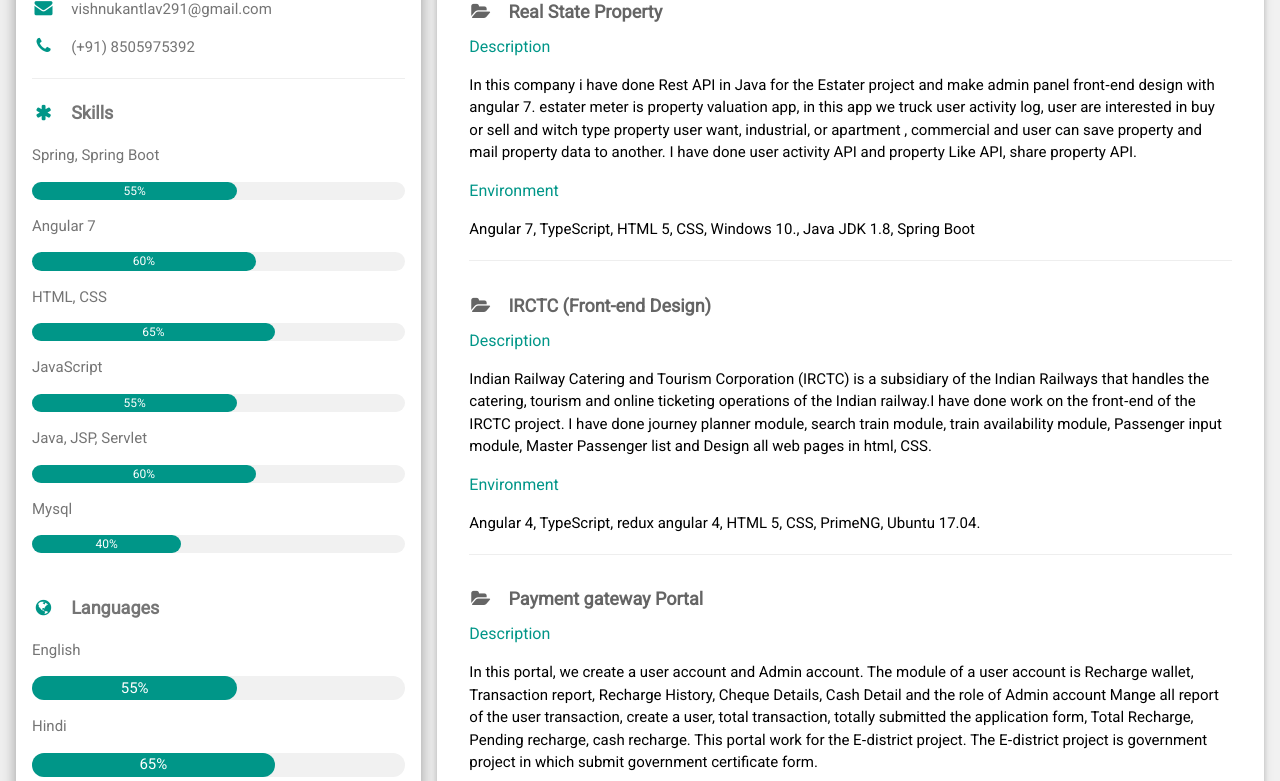
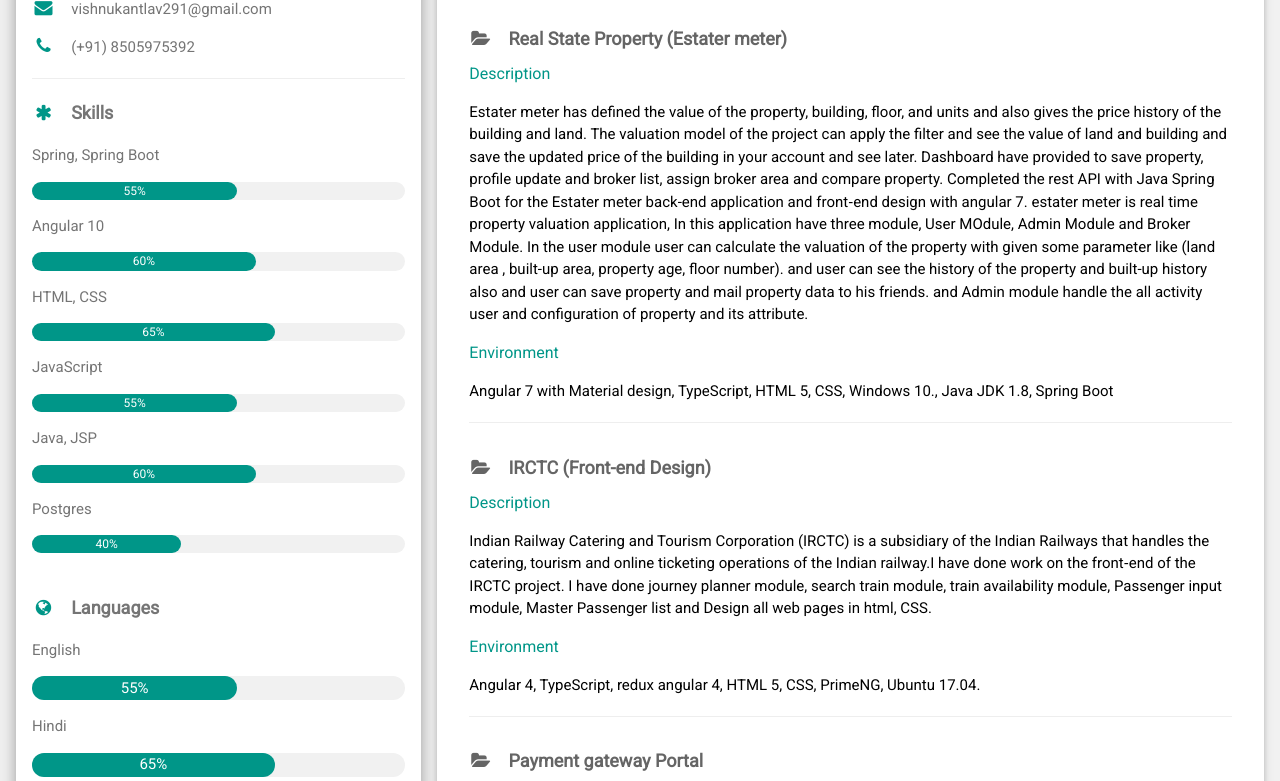
Before and after one commit to vishnu-85/resume, a plain HTML site: page index.html in a window 1280 px wide. Shown: the part 336-1117 px from the top of the page. Drawn offline with Linux system fonts and the light colour scheme.

Commit message:
my updated resume

```diff
--- a/index.html
+++ b/index.html
@@ -30,7 +30,7 @@ html,body,h1,h2,h3,h4,h5,h6 {font-family: "Roboto", sans-serif}
           </div>
         </div>
         <div class="w3-container">
-          <p><i class="fa fa-briefcase fa-fw w3-margin-right w3-large w3-text-teal"></i>Developer</p>
+          <p><i class="fa fa-briefcase fa-fw w3-margin-right w3-large w3-text-teal"></i>Sr. Developer</p>
           <p><i class="fa fa-home fa-fw w3-margin-right w3-large w3-text-teal"></i>Delhi, India</p>
           <p><i class="fa fa-envelope fa-fw w3-margin-right w3-large w3-text-teal"></i>vishnukantlav291@gmail.com</p>
           <p><i class="fa fa-phone fa-fw w3-margin-right w3-large w3-text-teal"></i>(+91) 8505975392</p>
@@ -41,7 +41,7 @@ html,body,h1,h2,h3,h4,h5,h6 {font-family: "Roboto", sans-serif}
           <div class="w3-light-grey w3-round-xlarge w3-small">
             <div class="w3-container w3-center w3-round-xlarge w3-teal" style="width:55%">55%</div>
           </div>
-          <p>Angular 7</p>
+          <p>Angular 10</p>
           <div class="w3-light-grey w3-round-xlarge w3-small">
             <div class="w3-container w3-center w3-round-xlarge w3-teal" style="width:60%">60%</div>
           </div>
@@ -53,11 +53,11 @@ html,body,h1,h2,h3,h4,h5,h6 {font-family: "Roboto", sans-serif}
           <div class="w3-light-grey w3-round-xlarge w3-small">
             <div class="w3-container w3-center w3-round-xlarge w3-teal" style="width:55%">55%</div>
           </div>
-          <p>Java, JSP, Servlet </p>
+          <p>Java, JSP </p>
           <div class="w3-light-grey w3-round-xlarge w3-small">
             <div class="w3-container w3-center w3-round-xlarge w3-teal" style="width:60%">60%</div>
           </div>
-          <p>Mysql </p>
+          <p>Postgres </p>
           <div class="w3-light-grey w3-round-xlarge w3-small">
             <div class="w3-container w3-center w3-round-xlarge w3-teal" style="width:40%">40%</div>
           </div>
@@ -119,7 +119,7 @@ html,body,h1,h2,h3,h4,h5,h6 {font-family: "Roboto", sans-serif}
         <h2 class="w3-text-grey w3-padding-16"><i class="fa fa-suitcase fa-fw w3-margin-right w3-xxlarge w3-text-teal"></i>Work Experience</h2>
 
         <div class="w3-container w3-card w3-margin-bottom w3-third">
-          <h5 class="w3-opacity"><b>Developer / Estater Pvt. Ltd.</b></h5>
+          <h5 class="w3-opacity"><b>Sr. Developer / Estater Pvt. Ltd.</b></h5>
           <h6 class="w3-text-teal"><i class="fa fa-calendar fa-fw w3-margin-right"></i>Jun 2018 - <span class="w3-tag w3-teal w3-round">Current</span></h6>
         </div>
 
@@ -141,12 +141,25 @@ html,body,h1,h2,h3,h4,h5,h6 {font-family: "Roboto", sans-serif}
       <div class="w3-container w3-card w3-white w3-margin-bottom">
         <h2 class="w3-text-grey w3-padding-16"><i class="fa fa-suitcase fa-fw w3-margin-right w3-xxlarge w3-text-teal"></i>Project Undertaken</h2>
 
+        <!-- <div class="w3-container">
+          <h5 class="w3-opacity"><i class="fa fa-folder-open fa-fw w3-margin-right"></i><b>KFAS (The Kuwait Foundation for the Advancement of Sciences)</b></h5>
+          <h6  class="w3-text-teal">Description</h6>
+          <p></p>
+          <h6  class="w3-text-teal">Environment</h6>
+          <p>Angular 10 with Material design, TypeScript, HTML 5, CSS, Windows 10 Node JS.</p>
+          <hr>
+        </div> -->
+
         <div class="w3-container">
-          <h5 class="w3-opacity"><i class="fa fa-folder-open fa-fw w3-margin-right"></i><b>Real State Property </b></h5>
+          <h5 class="w3-opacity"><i class="fa fa-folder-open fa-fw w3-margin-right"></i><b>Real State Property (Estater meter)</b></h5>
           <h6  class="w3-text-teal">Description</h6>
-          <p>In this company i have done Rest API in Java for the Estater project and make admin panel front‑end design with angular 7. estater meter is property valuation app, in this app we truck user activity log, user are interested in buy or sell and witch type property user want, industrial, or apartment , commercial and user can save property and mail property data to another. I have done user activity API and property Like API, share property API. </p>
+          <p>Estater meter has defined the value of the property, building, floor, and units and also gives the price history of the building and land. The valuation model of the project can apply the filter and see the value of land and building and save the updated price of the building in your account and see later.
+            Dashboard have provided to save property, profile update and broker list, assign broker area and compare property.
+            Completed the rest API with Java Spring Boot for the Estater meter back-end application and  front‑end design with angular 7. estater meter is real time property valuation application, In this application have three module, User MOdule, Admin Module and Broker Module.
+            In the user module user can calculate the valuation of the property with given some parameter like (land area , built-up area, property age, floor number). and
+            user can see the history of the property and built-up history also and user can save property and mail property data to his friends. and Admin module handle the all activity user and configuration of property and its attribute. </p>
           <h6  class="w3-text-teal">Environment</h6>
-          <p>Angular 7, TypeScript, HTML 5, CSS, Windows 10., Java JDK 1.8,  Spring Boot</p>
+          <p>Angular 7 with Material design, TypeScript, HTML 5, CSS, Windows 10., Java JDK 1.8,  Spring Boot</p>
           <hr>
         </div>
 
```
